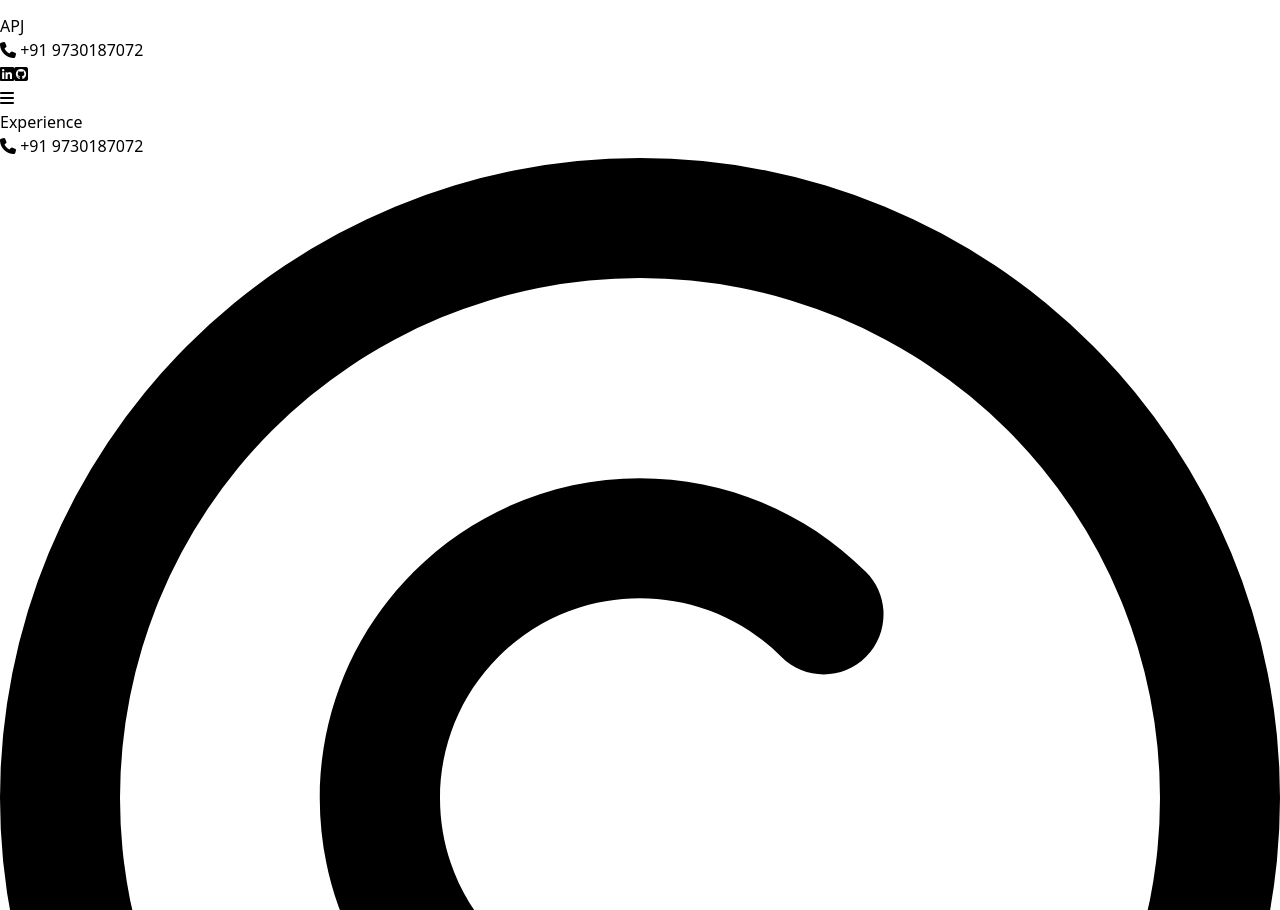
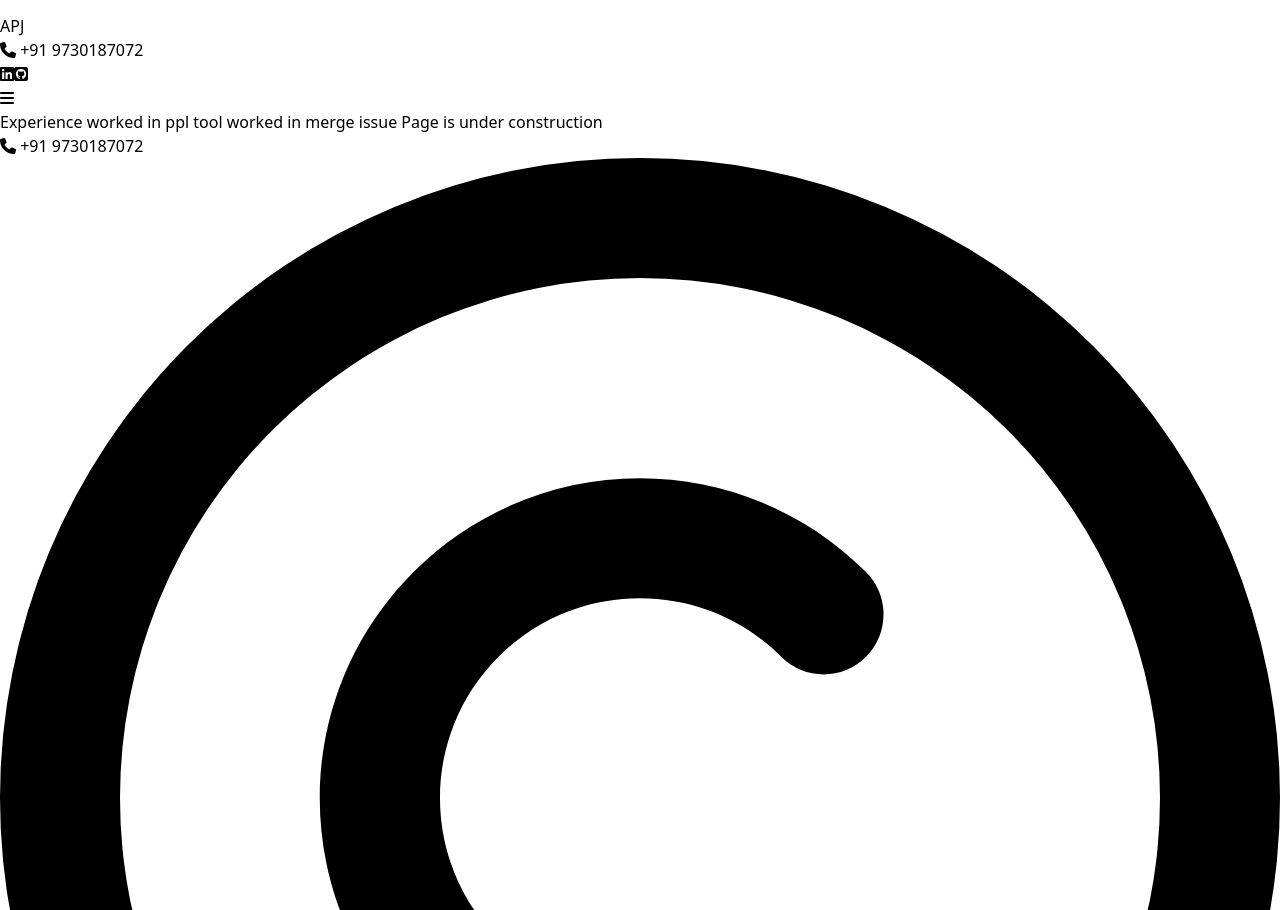
Before and after one commit to apj19/PortfolioReact, a React (Vite) app: page /experience in a window 1280 px wide. Shown: the part 916-1826 px from the top of the page. Built offline with nearby package versions, Linux system fonts and the light colour scheme; what @material-tailwind/react would draw is missing.

Commit message:
working on resume

```diff
--- a/src/pages/Experience.jsx
+++ b/src/pages/Experience.jsx
@@ -1,7 +1,12 @@
 import React from "react";
 
 function Experience() {
-  return <main className="min-h-[85vh]">Experience</main>;
+  return (
+    <main className="min-h-[85vh]">
+      Experience worked in ppl tool worked in merge issue Page is under
+      construction
+    </main>
+  );
 }
 
 export default Experience;
```
